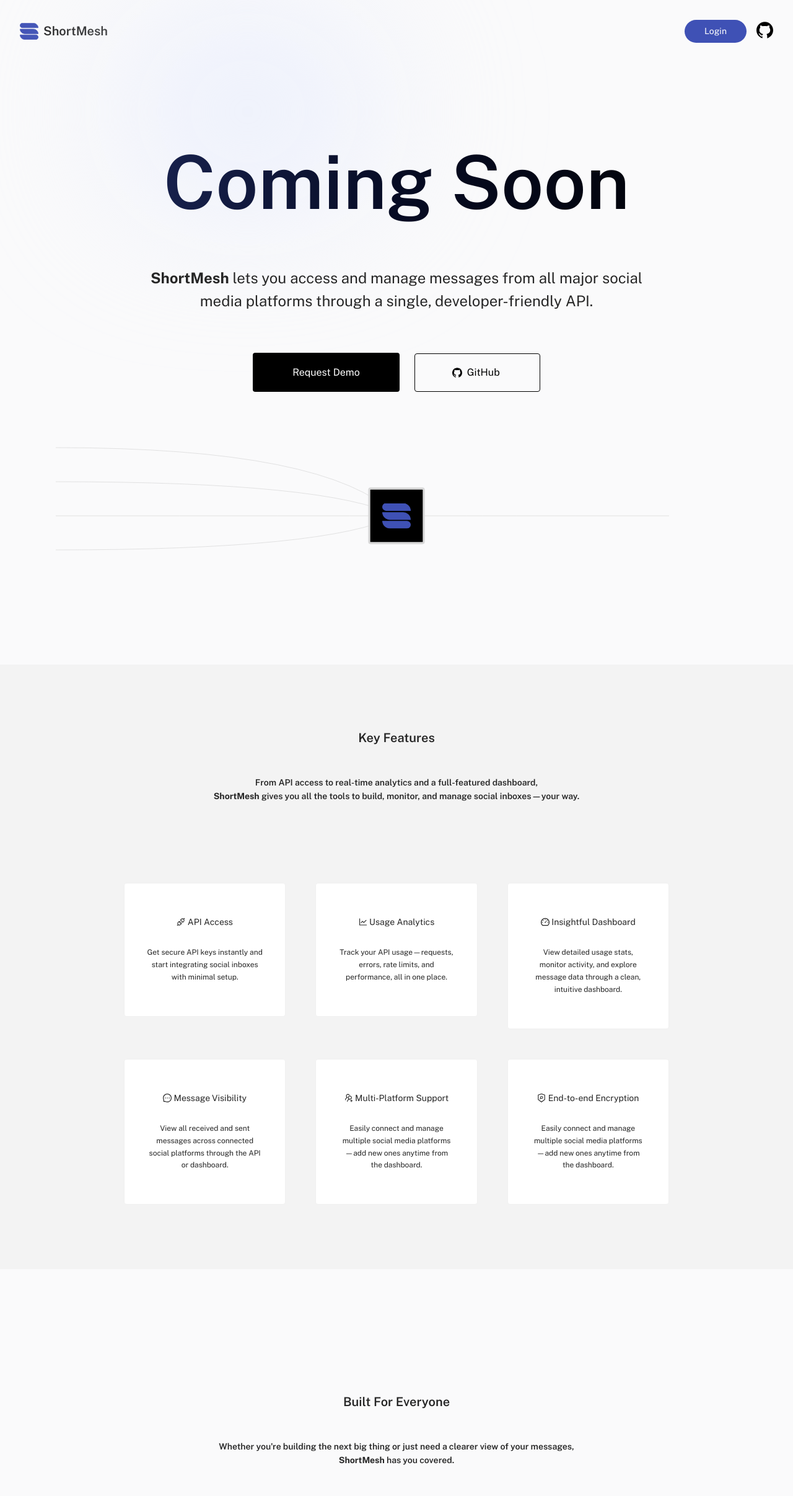
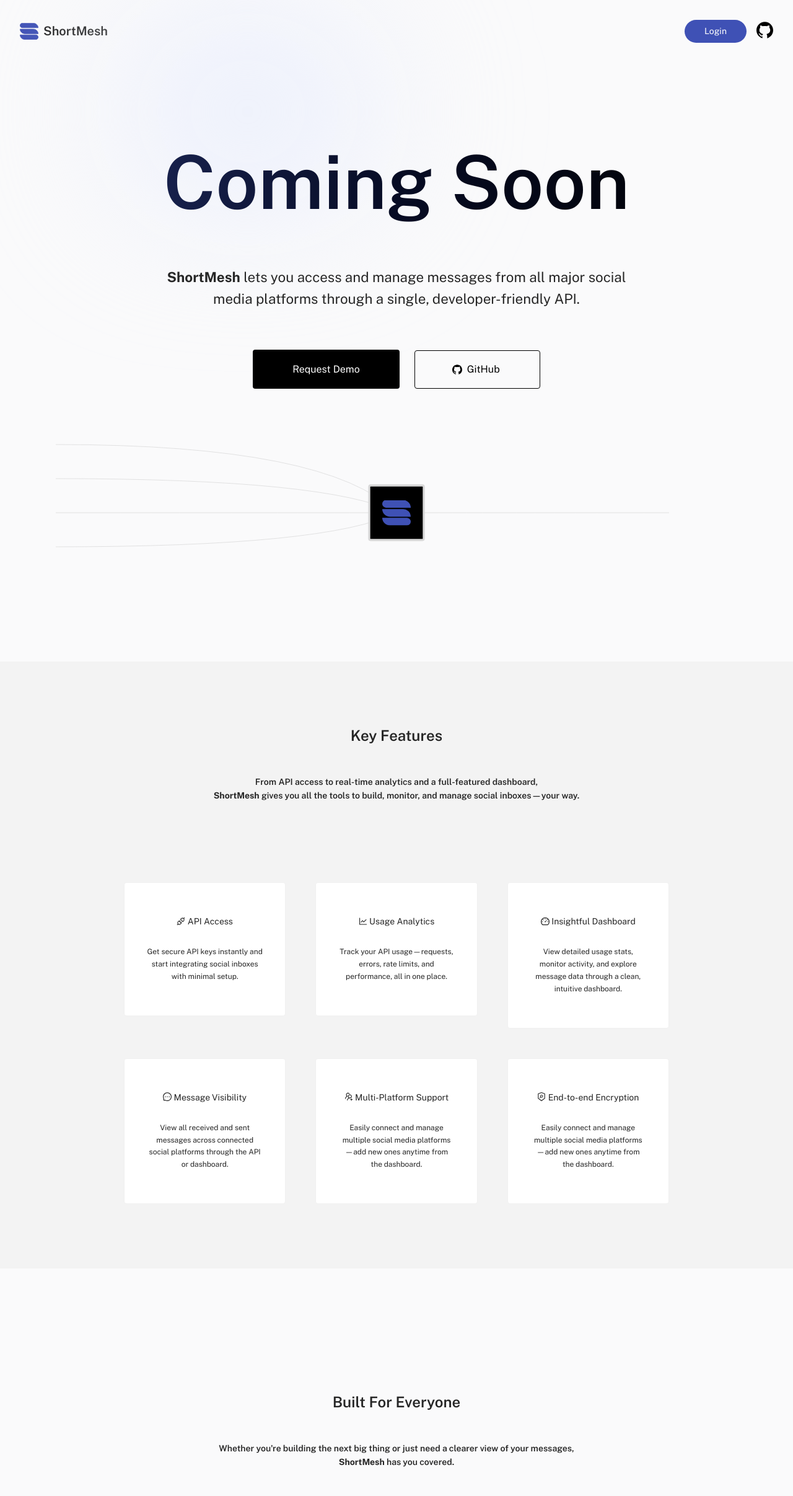
Before and after one commit to shortmesh/shortmesh-frontend, a React (Vite) app: page / in a window 1280 px wide. Shown: the top 2413 px of the page at 62% size. Built offline with nearby package versions, Linux system fonts and the light colour scheme.

Commit message:
open dashboard in new tab

```diff
--- a/src/pages/main/landing.jsx
+++ b/src/pages/main/landing.jsx
@@ -96,7 +96,13 @@
       {/* Buttons + GitHub */}
       <Box sx={{ display: 'flex', alignItems: 'center', gap: 2 }}>
         <AnimateButton>
-          <Button component="a" href="/dashboard" variant="contained" sx={{ textTransform: 'none', borderRadius: 7, px: 4 }}>
+          <Button
+            component="a"
+            href="/dashboard"
+            target="_blank"
+            variant="contained"
+            sx={{ textTransform: 'none', borderRadius: 7, px: 4 }}
+          >
             Login
           </Button>
         </AnimateButton>
@@ -171,7 +177,7 @@
                 variant="h6"
                 sx={{
                   py: { md: 8, xs: 4 },
-                  fontSize: { xs: '1rem', sm: '1.3rem', md: '1.5rem' }
+                  fontSize: { xs: '1rem', sm: '1.2rem', md: '1.4rem' }
                 }}
                 wrap
               >
@@ -274,7 +280,7 @@
             bgcolor: '#F3F3F3'
           }}
         >
-          <Typography className="header" variant="h4">
+          <Typography className="header" variant="h3">
             Key Features
           </Typography>
           <Typography variant="subtitle1" sx={{ py: 6 }}>
@@ -319,7 +325,7 @@
 
         {/* More Section */}
         <Box sx={{ my: { xs: 15, md: 20, ld: 25 }, mx: { xs: 2, md: 15, lg: 25 } }}>
-          <Typography className="header" variant="h4" textAlign="center">
+          <Typography className="header" variant="h3" textAlign="center">
             Built For Everyone
           </Typography>
           <Typography variant="subtitle1" sx={{ py: 6 }} textAlign="center">
```
